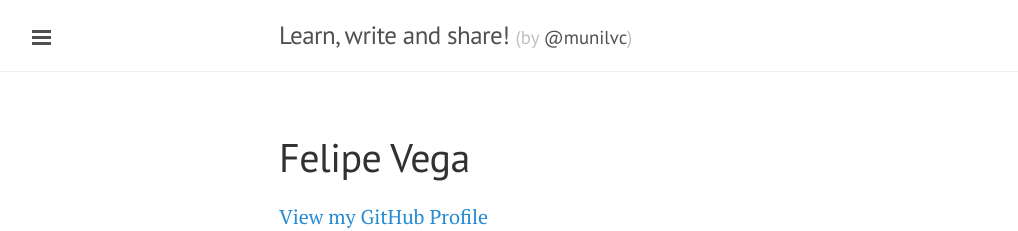
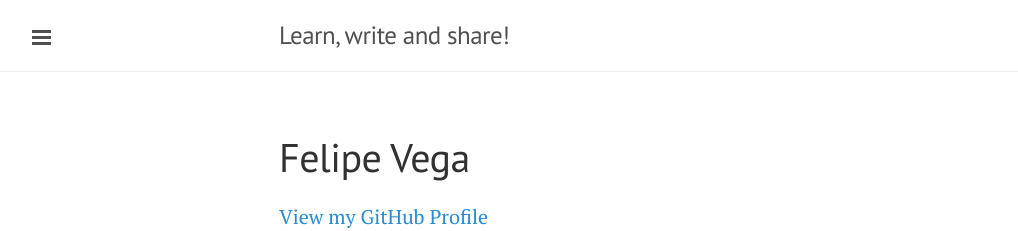
Before and after one commit to munilvc/munilvc.github.io, a Jekyll site: the page built from index.html, in a window 1280 px wide. Shown: the top 231 px of the page, without its empty margins (1-1019 px from the left). Built offline with Jekyll 4.4.1, drawn with Linux system fonts in a browser that asks for light colours; Markdown is read by kramdown in place of the engine named in the settings; the list of posts is cut into pages by our own code.

Commit message:
Modify title

```diff
--- a/_config.yml
+++ b/_config.yml
@@ -7,8 +7,8 @@
 
 # Setup
 title:            Learn, write and share!
-tagline:          '(by <a href="https://twitter.com/munilvc" target="_blank">@munilvc</a>)'
-description:      'My personal site to share lessons learned while working on Software and enjoying Life.'
+tagline:
+description:      'My personal site to share lessons learned while working on Software and enjoying Life. (by <a href="https://twitter.com/munilvc" target="_blank">@munilvc</a>)'
 url:              http://munilvc.github.io
 paginate:         5
 
```
